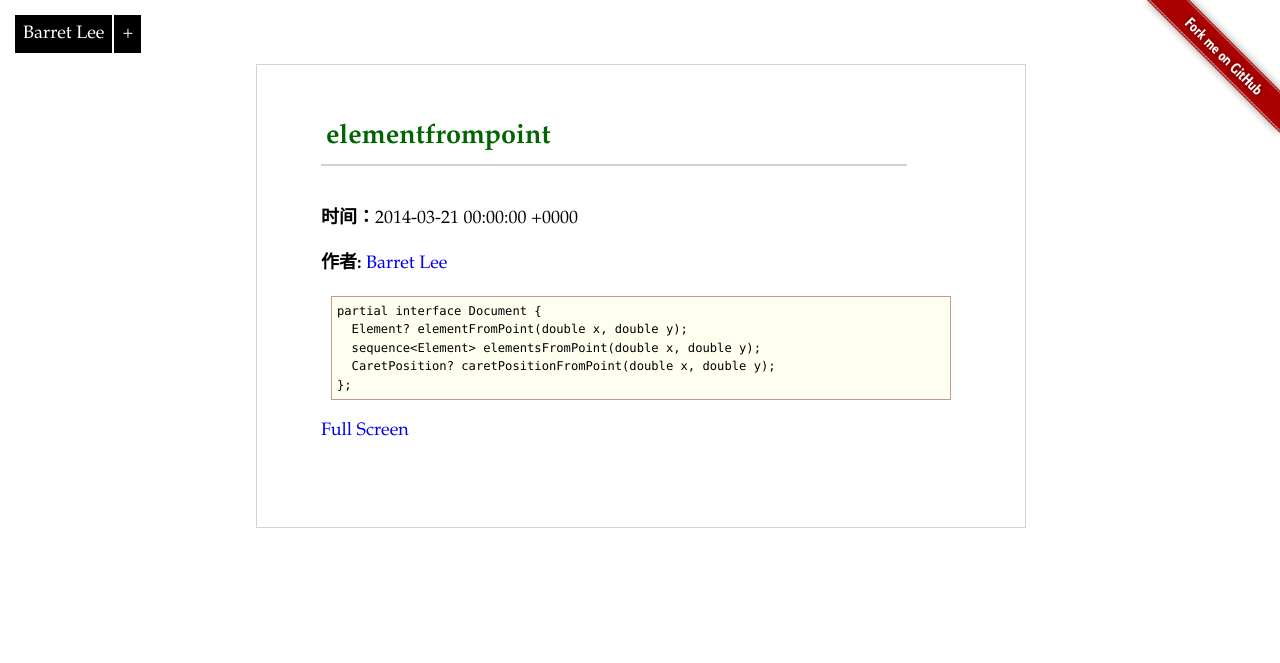
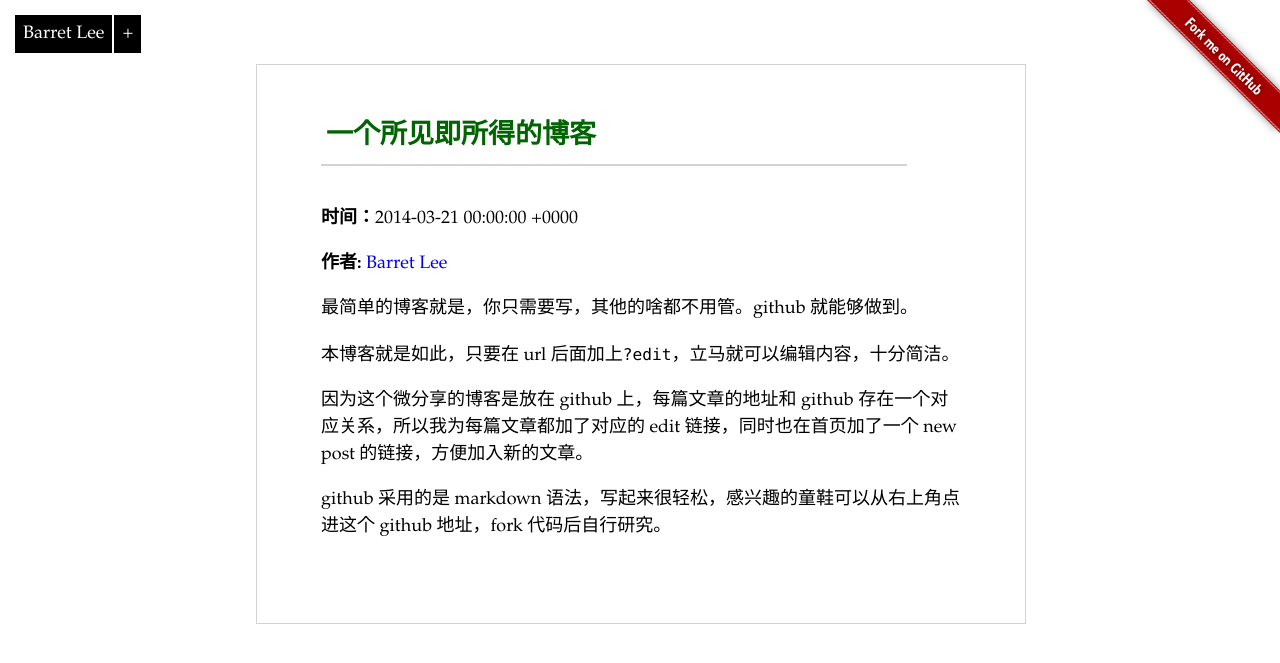
Before and after one commit to barretlee/snippets, a Jekyll site: the page built from _posts/2014-03-21-elementfrompoint.md, in a window 1280 px wide. Shown: the top 663 px of the page. Built offline with Jekyll 4.4.1, drawn with Linux system fonts in a browser that asks for light colours; Markdown is read by kramdown in place of the engine named in the settings; comment, search, counter and statistics services are not loaded.

Commit message:
add new post
一个所见即所得的博客

```diff
--- a/_posts/2014-03-21-elementfrompoint.md
+++ b/_posts/2014-03-21-elementfrompoint.md
@@ -1,14 +1,12 @@
 ---
 layout: page
-title: elementfrompoint
+title: 一个所见即所得的博客
 ---
 
+最简单的博客就是，你只需要写，其他的啥都不用管。github 就能够做到。
 
-	partial interface Document {
-	  Element? elementFromPoint(double x, double y);
-	  sequence<Element> elementsFromPoint(double x, double y);
-	  CaretPosition? caretPositionFromPoint(double x, double y);
-	};
+本博客就是如此，只要在 url 后面加上`?edit`，立马就可以编辑内容，十分简洁。
 
+因为这个微分享的博客是放在 github 上，每篇文章的地址和 github 存在一个对应关系，所以我为每篇文章都加了对应的 edit 链接，同时也在首页加了一个 new post 的链接，方便加入新的文章。
 
-[Full Screen](http://jsfiddle.net/barretlee/Ldtj7/embedded/result/)
+github 采用的是 markdown 语法，写起来很轻松，感兴趣的童鞋可以从右上角点进这个 github 地址，fork 代码后自行研究。
```
